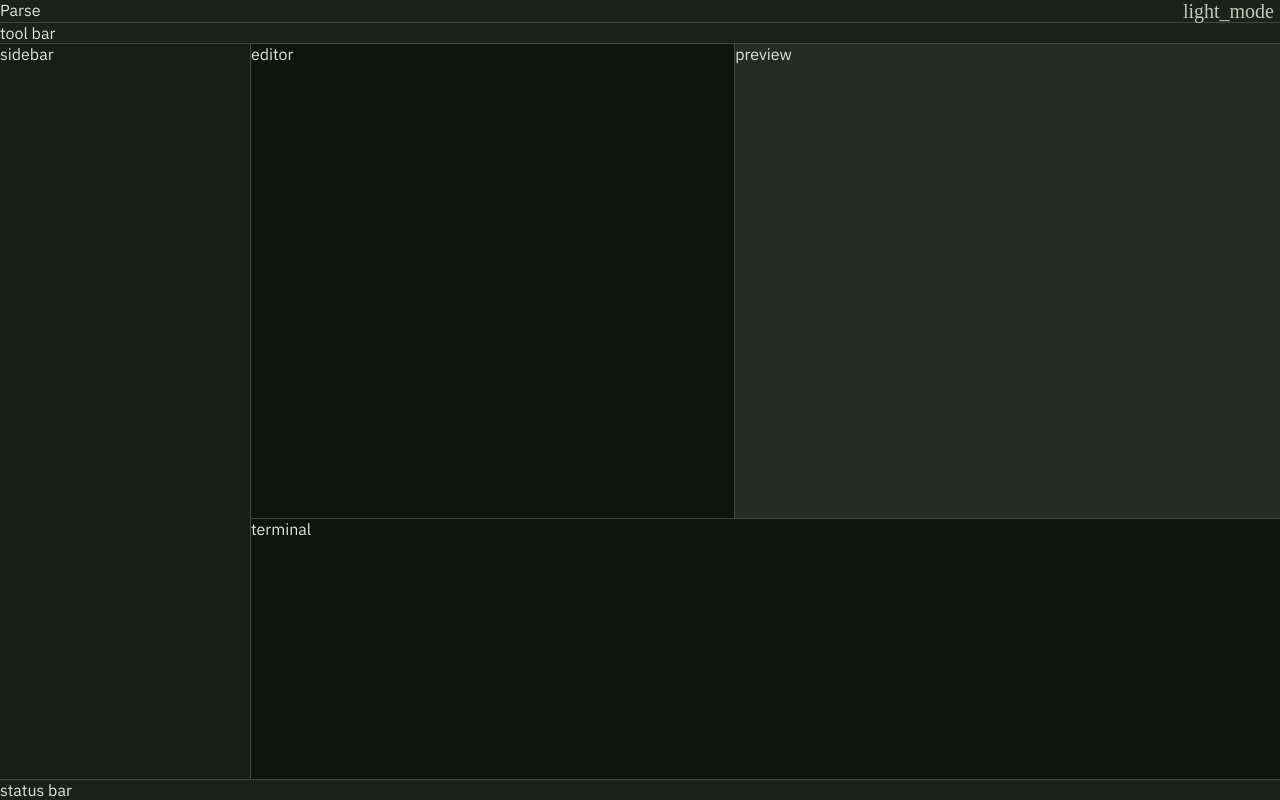
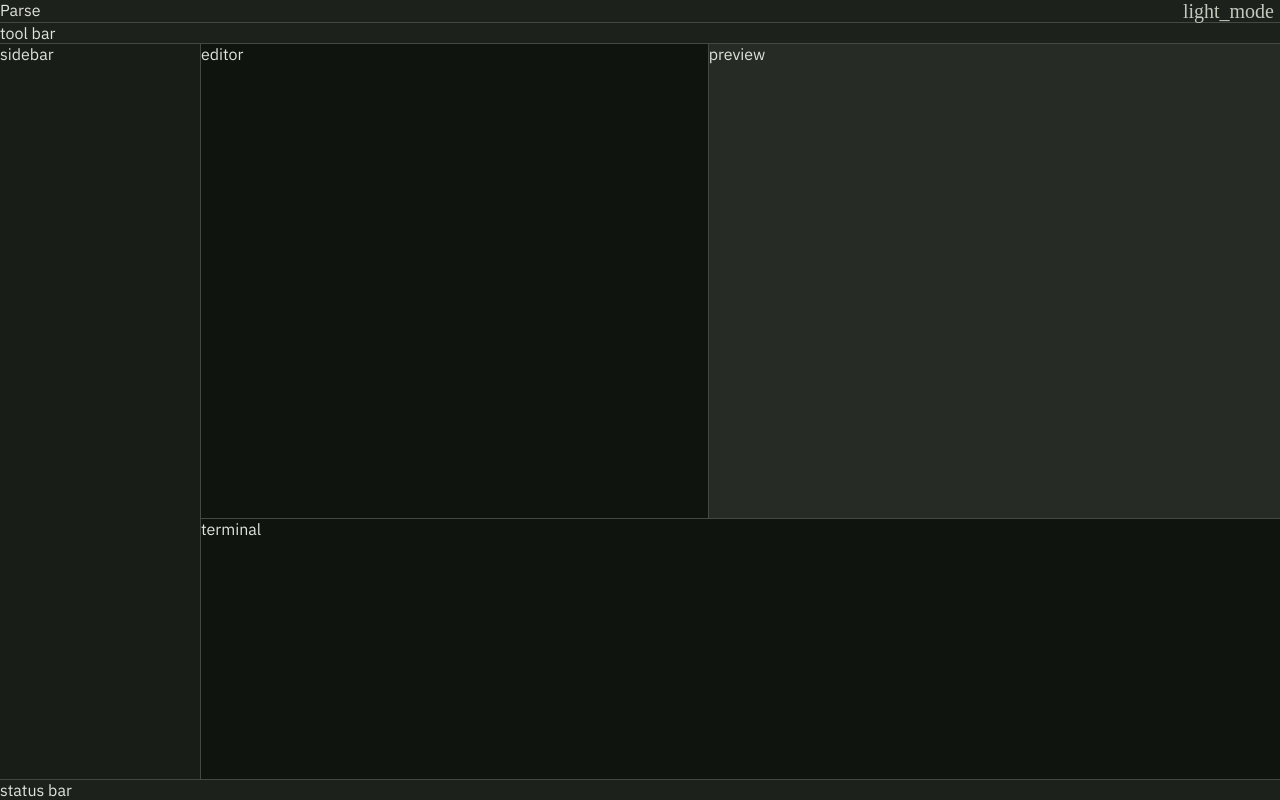
Before and after one commit to S3nc0/parse, a React (Vite) app: page / in a window 1280 px wide. Built offline with nearby package versions, Linux system fonts and the light colour scheme.

Commit message:
Make sidebar resizable

```diff
--- a/src/App.css
+++ b/src/App.css
@@ -44,15 +44,14 @@ header {
 }
 
 .sidebar {
-  width: 250px;
+  height: 100%;
   background-color: var(--surface-container-low);
-  border-right: 1px solid var(--outline-variant);
 }
 
 main {
   display: flex;
   flex-direction: column;
-  flex: 1;
+  height: 100%;
 }
 
 .panes {
--- a/src/App.tsx
+++ b/src/App.tsx
@@ -10,8 +10,12 @@ function App(){
     <div className="app">
       <TopBar />
       <ToolBar />
-      <div className="workspace">
+      <Group className="workspace">
+        <Panel defaultSize="200px" minSize="180px">
           <SideBar />
+        </Panel>
+        <Separator className="separator" />
+        <Panel>
           <main>
             <Group className="panes">
               <Panel defaultSize="47%">
@@ -26,7 +30,8 @@ function App(){
               terminal
             </div>
           </main>
-      </div>
+        </Panel>
+      </Group>
       <StatusBar />
     </div>
   );
```
Lines whose indentation alone changed are shown as unchanged.
